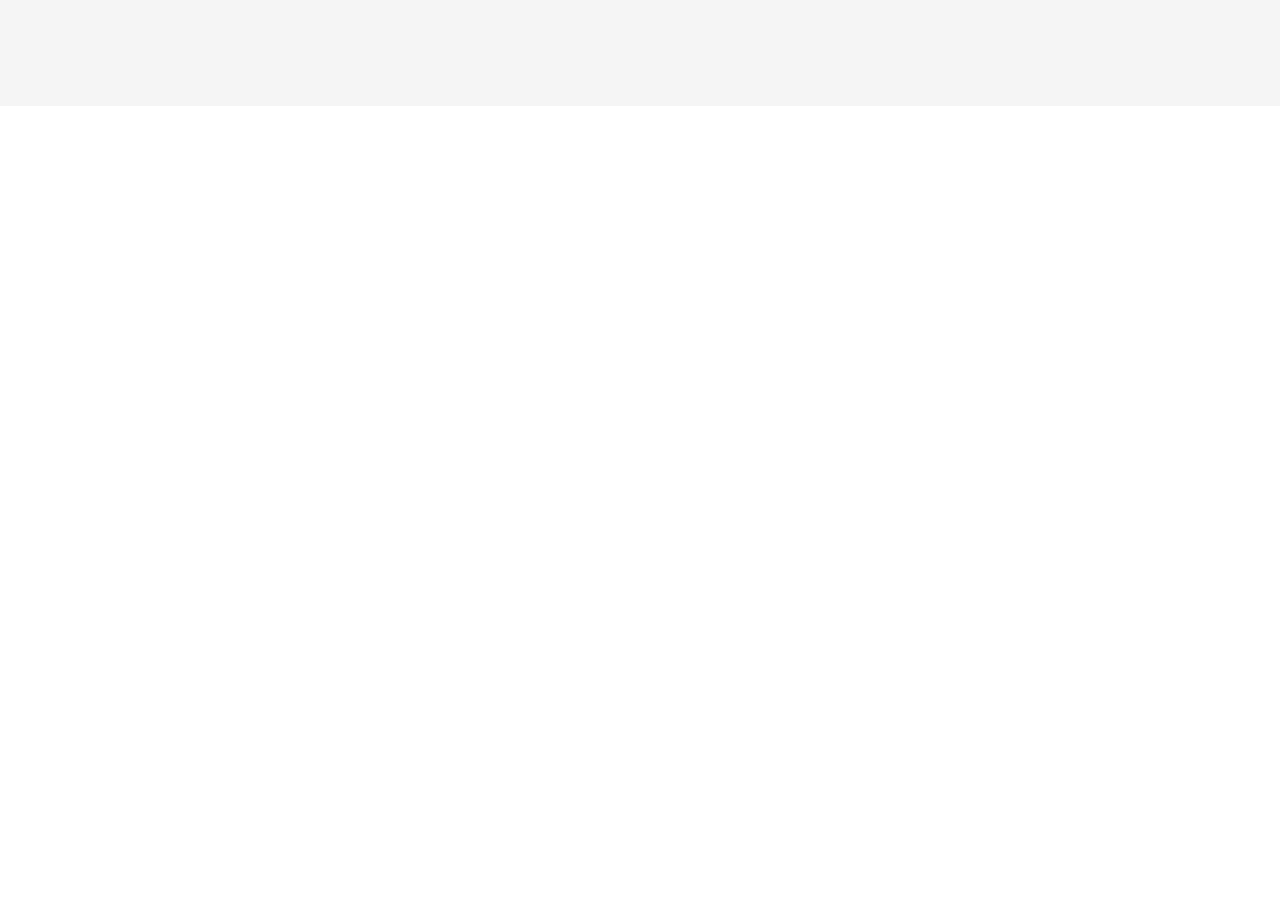
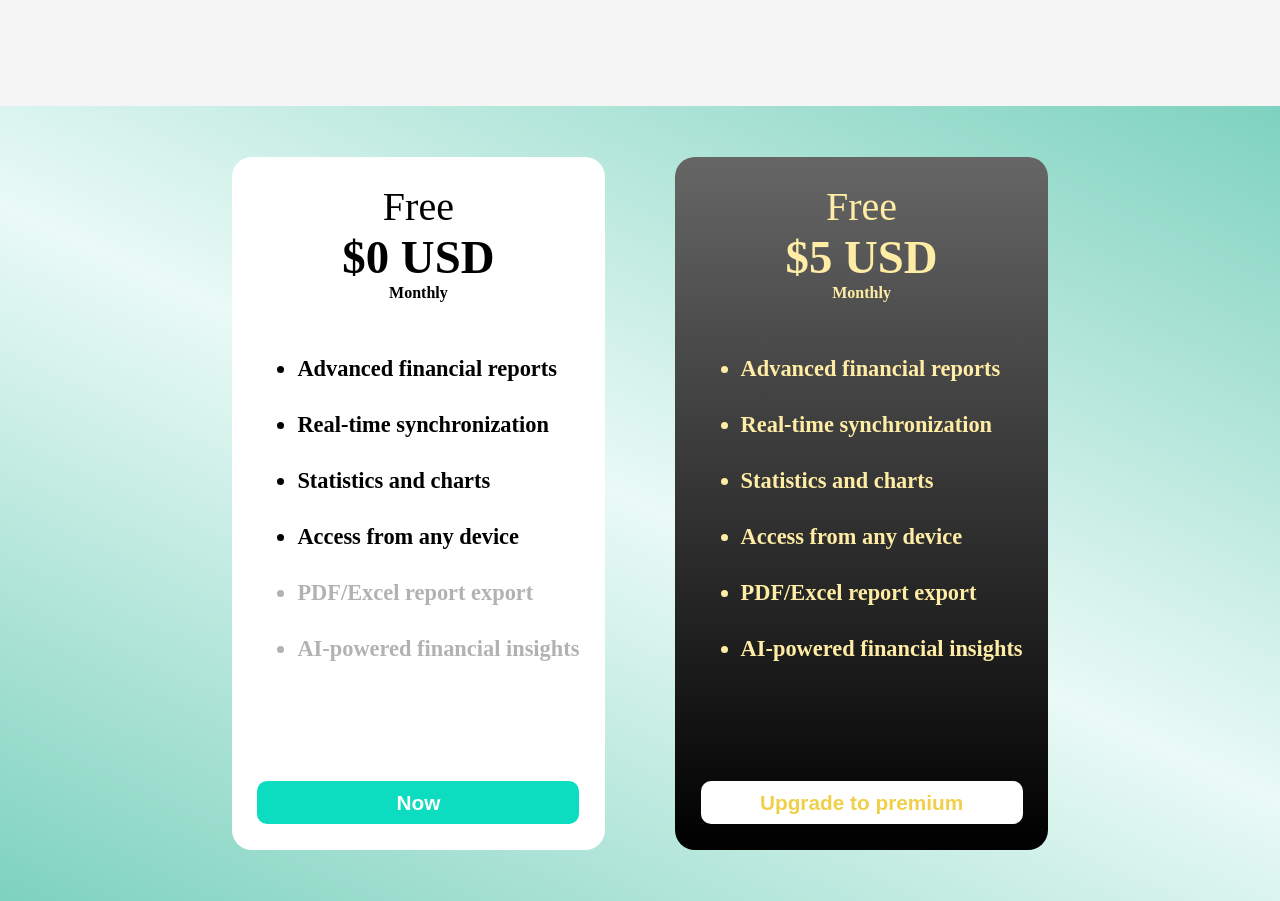
Before and after one commit to angel-reyes000/FinaFlow-Frontend, a Next.js app: page / in a window 1280 px wide. Shown: the part 1804-2705 px from the top of the page. Before the commit the page ends 1910 px from the top, so only its background shows below. Built offline with nearby package versions, Linux system fonts and the light colour scheme.

Commit message:
style and design section pay

```diff
--- /dev/null
+++ b/app/components/main_window/pay.jsx
@@ -0,0 +1,50 @@
+import styles from '../../styles/main_window/pay.module.scss';
+
+export default function Pay () {
+    return (
+        <>
+            <div className={styles.pay}>
+                <div className={styles.pay_free}>
+                    <div className={styles.pay_cost}>
+                        <p>Free</p>
+                        <h3>$0 USD</h3>
+                        <h6>Monthly</h6>
+                    </div>
+                    <div className={styles.pay_list}>
+                        <ul>
+                            <li>Advanced financial reports</li>
+                            <li>Real-time synchronization</li>
+                            <li>Statistics and charts</li>
+                            <li>Access from any device</li>
+                            <li style={{color: 'rgba(0, 0, 0, 0.30)'}}>PDF/Excel report export</li>
+                            <li style={{color: 'rgba(0, 0, 0, 0.30)'}}>AI-powered financial insights</li>
+                        </ul>
+                    </div>
+                    <div className={styles.pay_button_free}>
+                        <button>Now</button>
+                    </div>
+                </div>
+                <div className={styles.pay_premium}>
+                    <div className={styles.pay_cost}>
+                        <p>Free</p>
+                        <h3>$5 USD</h3>
+                        <h6>Monthly</h6>
+                    </div>
+                    <div className={styles.pay_list}>
+                        <ul>
+                            <li>Advanced financial reports</li>
+                            <li>Real-time synchronization</li>
+                            <li>Statistics and charts</li>
+                            <li>Access from any device</li>
+                            <li>PDF/Excel report export</li>
+                            <li>AI-powered financial insights</li>
+                        </ul>
+                    </div>
+                    <div className={styles.pay_button_premium}>
+                        <button>Upgrade to premium</button>
+                    </div>
+                </div>
+            </div>
+        </>
+    )
+}
--- a/app/page.tsx
+++ b/app/page.tsx
@@ -2,6 +2,7 @@ import NavBar from './components/main_window/navbar';
 import Main from './components/main_window/main';
 import Features from './components/main_window/features';
 import BodySection from './components/main_window/body_section'
+import Pay from './components/main_window/pay';
 
 export default function Home () {
   return (
@@ -24,6 +25,10 @@ export default function Home () {
           <BodySection />
         </section>
 
+        <section>
+          <Pay />
+        </section>
+
       </main>
 
 
--- /dev/null
+++ b/app/styles/main_window/pay.module.scss
@@ -0,0 +1,185 @@
+.pay {
+    display: flex;
+    flex-wrap: wrap;
+    justify-content: center;
+    gap: 70px;
+    align-items: center;
+    padding: 4% 0%;
+    background: linear-gradient(205deg,
+                            rgb(126, 210, 191),
+                            rgb(234, 250, 246),
+                            rgb(126, 210, 191));
+}
+
+.pay_free {
+    display: grid;
+    grid-template-rows: auto 1fr auto;
+    background-color: red;
+    padding: 2%;
+    background-color: white;
+    border-radius: 20px;
+}
+
+.pay_free:hover {
+    animation-name: CardFreeScale;
+    animation-duration: 0.5s;
+    animation-timing-function: ease;
+    animation-delay: 0ms;
+    animation-fill-mode: forwards;
+    animation-direction: alternate;
+}
+
+@keyframes CardFreeScale {
+    from {
+        transform: scale(1);
+    } to {
+        transform: scale(1.05);
+        box-shadow: 30px 30px 30px rgb(0, 68, 84);
+    }
+}
+
+.pay_cost {
+    width: 100%;
+    text-align: center;
+    font-size: 2.5rem;
+    margin-bottom: 10%;
+    p {
+        margin: 0;
+    }
+
+    h3 {
+        margin: 0;
+    }
+
+    h6 {
+        margin: 0;
+        font-size: 1rem;
+    }
+}
+
+.pay_list {
+    width: 100%;
+    margin-bottom: 30%;
+    ul {
+        display: flex;
+        flex-direction: column;
+        gap: 30px;
+        font-size: 1.4rem;
+        font-weight: 600;
+    }
+
+}
+
+.pay_button_free {
+    width: 100%;
+    display: flex;
+    justify-content: center;
+
+    button {
+        padding: 3% 5%;
+        font-size: 1.3rem;
+        font-weight: 600;
+        cursor: pointer;
+        color: white;
+        width: 100%;
+        border-radius: 10px;
+        background-color: rgb(12, 220, 192);
+        border: 0;
+    }
+
+    button:hover {
+        background-color: rgb(10, 173, 151);
+    }
+
+    button:active {
+        transform: scale(0.9);
+    }
+
+}
+
+/*-----------------------------PREMIUM---------------------------------*/
+.pay_premium {
+    display: grid;
+    grid-template-rows: auto 1fr auto;
+    background-color: red;
+    padding: 2%;
+    background: linear-gradient(to bottom, rgb(102, 102, 102), rgb(0, 0, 0));
+    color: rgb(255, 237, 165);
+    border-radius: 20px;
+}
+
+.pay_button_premium {
+    width: 100%;
+    display: flex;
+    justify-content: center;
+
+    button {
+        padding: 3% 5%;
+        font-size: 1.3rem;
+        font-weight: 600;
+        cursor: pointer;
+        color: rgb(240, 207, 74);
+        width: 100%;
+        border-radius: 10px;
+        background-color: white;
+        border: 0;
+    }
+
+    button:hover {
+        background-color: rgb(211, 211, 211);
+        color: rgb(255, 235, 155);
+    }
+
+    button:active {
+        transform: scale(0.9);
+    }
+
+}
+
+.pay_premium:hover {
+    animation-name: CardPremiumScale;
+    animation-duration: 0.5s;
+    animation-timing-function: ease;
+    animation-delay: 0ms;
+    animation-fill-mode: forwards;
+    animation-direction: alternate;
+}
+
+@keyframes CardPremiumScale {
+    from {
+        transform: scale(1);
+    } to {
+        transform: scale(1.05);
+        box-shadow: 30px 30px 30px rgb(0, 130, 159);
+    }
+}
+
+@media screen and (max-width: 780px) {
+    .pay {
+        padding: 15% 0%;
+    }
+
+    .pay_free {
+        width: 70%;
+    }
+
+    .pay_button_free {
+        margin-bottom: 5%;
+
+        button {
+            width: 80%;
+        }
+    }
+
+    .pay_premium {
+        width: 70%;
+    }
+
+    .pay_button_premium {
+        margin-bottom: 5%;
+
+        button {
+            width: 80%;
+        }
+    }
+}
```
